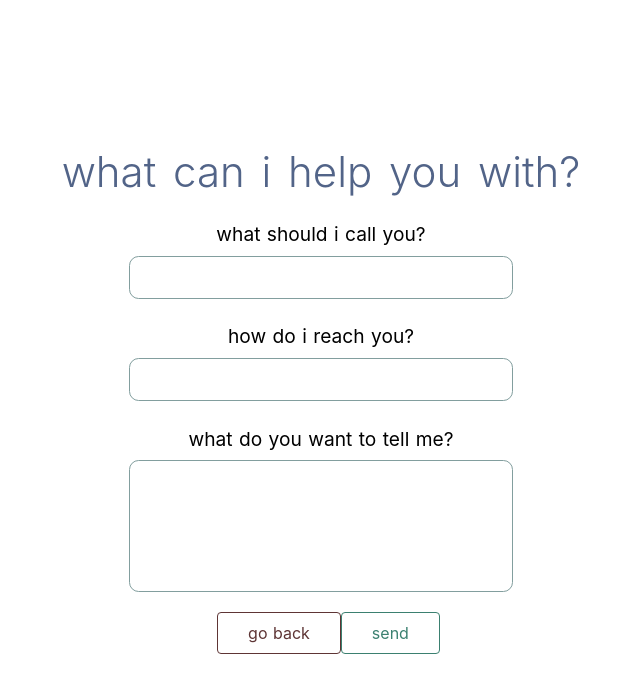
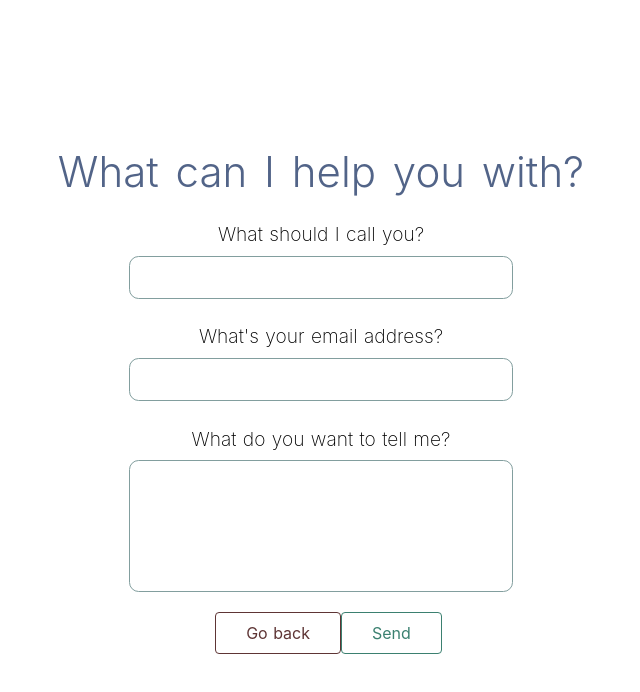
Before and after one commit to perlindstroem/portfolio, a Nuxt app: page /contact in a window 1280 px wide. Shown: the top 692 px of the page, without its empty margins (319-959 px from the left). Built offline with nearby package versions, Linux system fonts and the light colour scheme.

Commit message:
update content

```diff
--- a/pages/contact.vue
+++ b/pages/contact.vue
@@ -2,31 +2,34 @@
   <div class="container">
     <div v-if="!sent">
       <h2 class="title">
-        what can i help you with?
+        What can I help you with?
       </h2>
       <label>
-        <span>what should i call you?</span>
+        <span>What should I call you?</span>
         <input v-model="name" type="text">
       </label>
       <label>
-        <span>how do i reach you?</span>
+        <span>What's your email address?</span>
         <input v-model="email" type="text">
       </label>
       <label>
-        <span>what do you want to tell me?</span>
+        <span>What do you want to tell me?</span>
         <textarea v-model="message" rows="5">asd</textarea>
       </label>
       <nuxt-link class="button--red" to="/">
-        go back
+        Go back
       </nuxt-link>
       <a @click="send" class="button--green">
-        send
+        Send
       </a>
     </div>
     <div v-else>
       <h2 class="title">
-        thanks for your message!
+        Thanks for your message!
       </h2>
+      <nuxt-link class="button--red" to="/">
+        Go to main page
+      </nuxt-link>
     </div>
   </div>
 </template>
@@ -78,6 +81,7 @@ label > span {
   display: block;
   font-size: 1.2em;
   padding: .5em;
+  font-weight: 250;
 }
 
 a:hover {
--- a/pages/experience.vue
+++ b/pages/experience.vue
@@ -11,13 +11,13 @@
           to="/"
           class="button--grey"
         >
-          go back
+          Go back
         </nuxt-link>
         <nuxt-link
           to="/contact"
           class="button--green"
         >
-          contact me
+          Contact me
         </nuxt-link>
       </div>
     </div>
--- a/pages/index.vue
+++ b/pages/index.vue
@@ -19,13 +19,13 @@
           to="/experience"
           class="button--green"
         >
-          work experience
+          Work experience
         </nuxt-link>
         <nuxt-link
           to="/contact"
           class="button--green"
         >
-          contact me
+          Contact me
         </nuxt-link>
       </div>
     </div>
```
